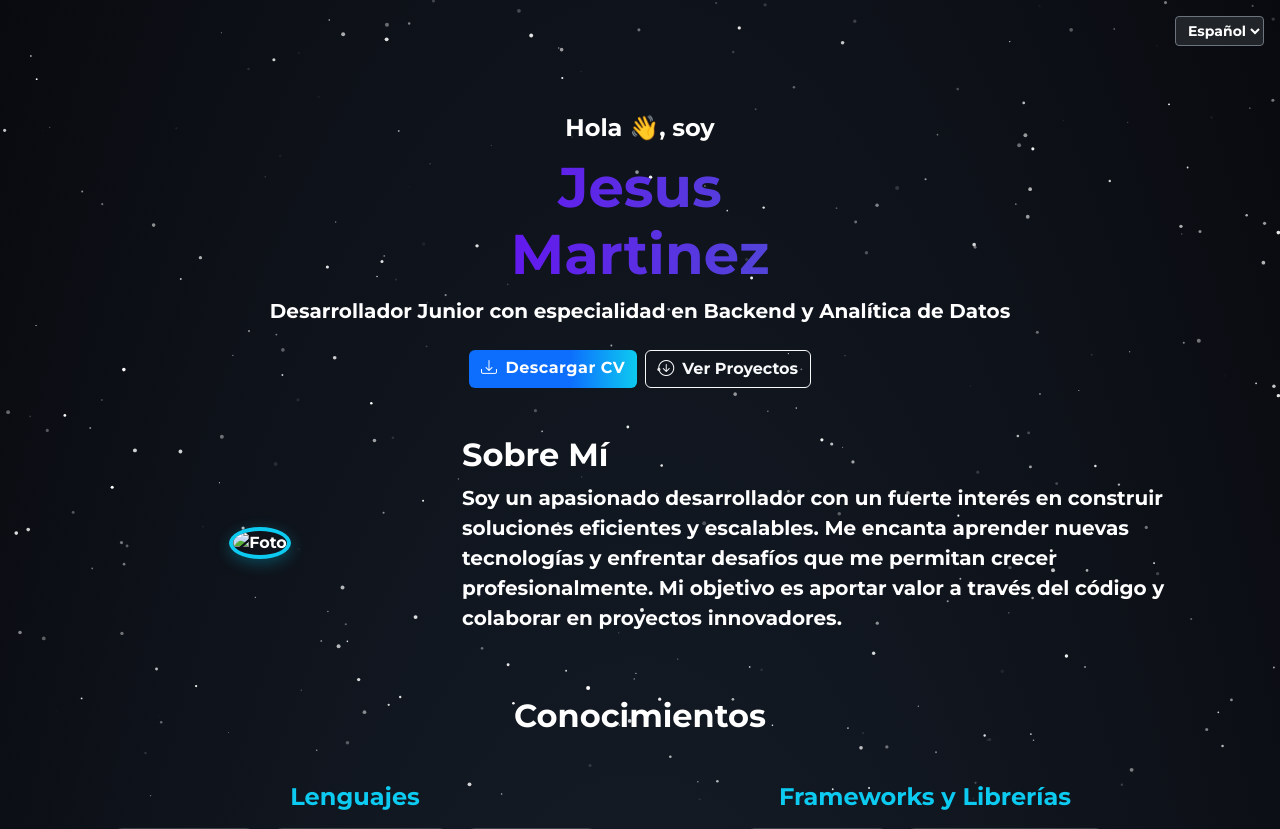
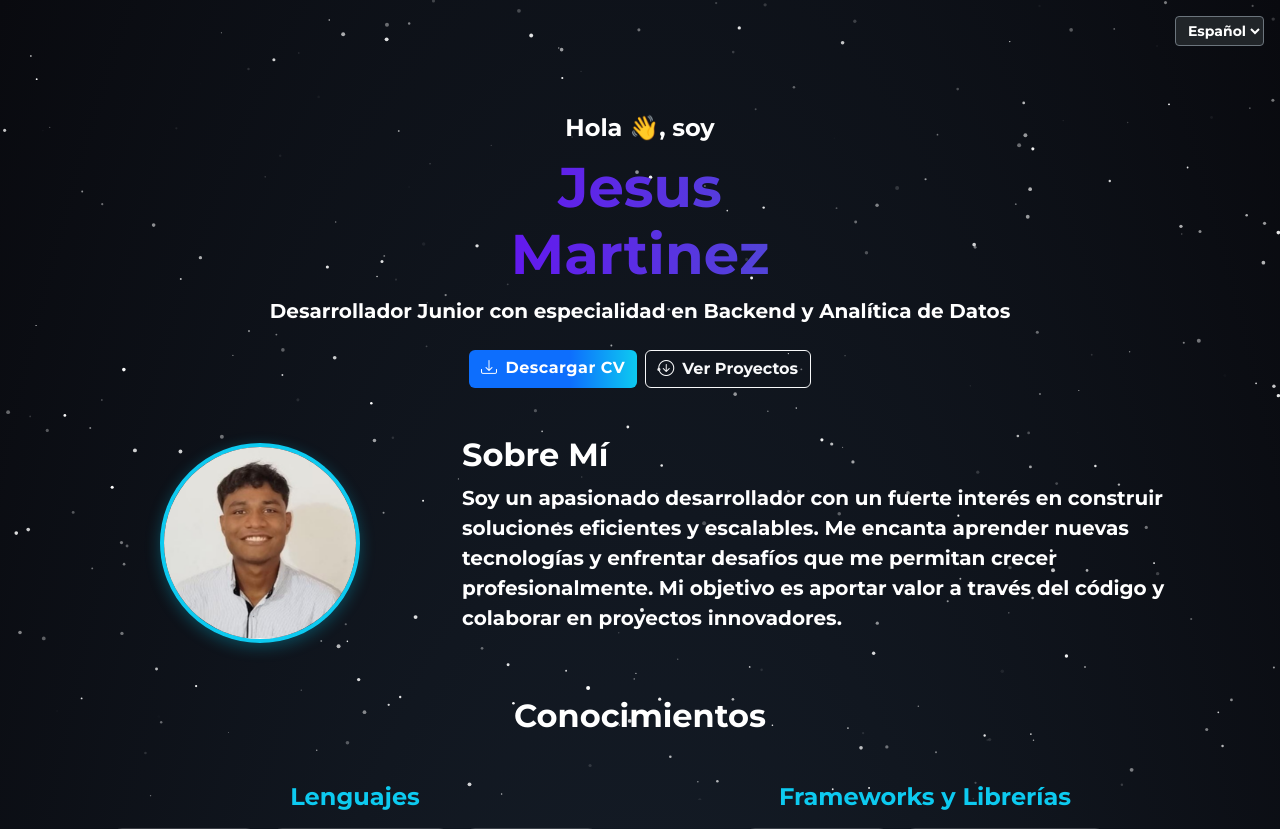
Before and after one commit to CodeByJesus/Portafolio-jesus, a Django app: page /es/ in a window 1280 px wide. Shown: the top 829 px of the page. Run offline with Django 4.2, Linux system fonts and the light colour scheme; data that the repository does not hold is empty; some libraries are stand-ins or nearby versions.

Commit message:
Feat: Add profile picture and adjust contact section width

```diff
--- a/web/templates/inicio.html
+++ b/web/templates/inicio.html
@@ -23,7 +23,7 @@
 <section id="sobre-mi" class="mb-5">
   <div class="row justify-content-center align-items-center">
     <div class="col-md-4 text-center mb-4 mb-md-0">
-      <img src="https://via.placeholder.com/250" alt="Foto" class="profile-pic">
+      <img src="{% static 'img/Jesus.png' %}" alt="Foto de Perfil" class="profile-pic">
     </div>
     <div class="col-md-8">
       <h2 class="text-center text-md-start">{% trans "Sobre Mí" %}</h2>
```
Also changed, not shown: web/static/img/Jesus.png (added).
